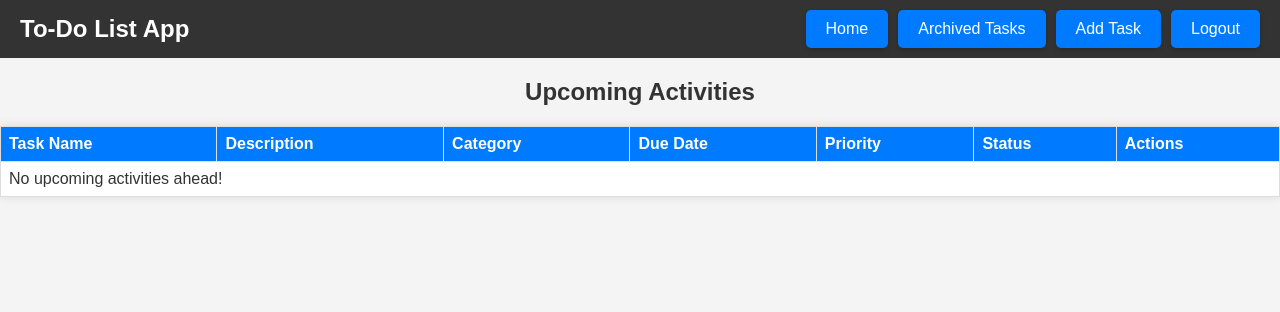
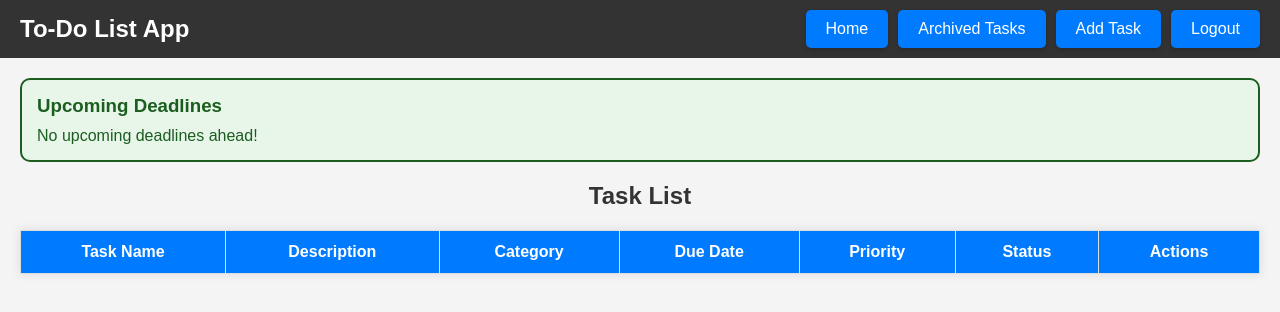
Before and after one commit to Vedabhavishya/ToDoLIst_React, a React (Vite) app: page / in a window 1280 px wide. Shown: the top 312 px of the page. Built offline with nearby package versions, Linux system fonts and the light colour scheme.

Commit message:
Modified Save button

```diff
--- a/src/App.jsx
+++ b/src/App.jsx
@@ -8,27 +8,39 @@ function App() {
   const [tasks, setTasks] = useState([]);
   const [archivedTasks, setArchivedTasks] = useState([]);
 
-  // Add Task Function (ensure task.name is explicitly set)
+  // Add Task Function (ensure task object has 'status')
   const addTask = (task) => {
-    setTasks([...tasks, { id: Date.now(), name: task.name, status: "Pending", ...task }]);
+    setTasks([
+      ...tasks,
+      { id: Date.now(), taskName: task.taskName, status: "Pending", ...task },
+    ]);
   };
 
-  // Archive Task (preserve full task object, including 'name')
+  // Archive Task Function (move task to archivedTasks)
   const archiveTask = (taskId) => {
     const taskToArchive = tasks.find((task) => task.id === taskId);
     if (taskToArchive) {
-      setArchivedTasks([...archivedTasks, { ...taskToArchive }]); // Preserve the full task object
-      setTasks(tasks.filter((task) => task.id !== taskId)); // Remove task from active tasks
+      setArchivedTasks([...archivedTasks, { ...taskToArchive }]);
+      setTasks(tasks.filter((task) => task.id !== taskId)); // Remove from active tasks
     }
   };
 
-  // Undo Archived Task (restore the full task object)
+  // Undo Archived Task (move back from archivedTasks to tasks)
   const undoArchivedTask = (taskId) => {
     const taskToUndo = archivedTasks.find((task) => task.id === taskId);
     if (taskToUndo) {
       setTasks([...tasks, { ...taskToUndo }]);
       setArchivedTasks(archivedTasks.filter((task) => task.id !== taskId));
     }
+  };
+
+  // Edit Task Function to update the task's status
+  const editTaskStatus = (taskId, status) => {
+    setTasks((prevTasks) =>
+      prevTasks.map((task) =>
+        task.id === taskId ? { ...task, status: status } : task
+      )
+    );
   };
 
   return (
@@ -41,14 +53,8 @@ function App() {
             element={
               <TaskList
                 tasks={tasks}
+                onEditTask={editTaskStatus}
                 onArchiveTask={archiveTask}
-                onUpdateTask={(taskId, status) =>
-                  setTasks((prevTasks) =>
-                    prevTasks.map((task) =>
-                      task.id === taskId ? { ...task, status } : task
-                    )
-                  )
-                }
               />
             }
           />
--- a/src/components/TaskList.css
+++ b/src/components/TaskList.css
@@ -1,17 +1,25 @@
-.task-table {
-  width: 100%;
-  border-collapse: collapse;
-  margin: 20px 0;
+.task-list-container {
+  padding: 20px;
 }
 
-.task-table th,
-.task-table td {
-  border: 1px solid #ddd;
-  padding: 8px;
-  text-align: left;
+.upcoming-deadlines-card {
+  background-color: #e8f5e9;
+  padding: 15px;
+  border: 2px solid #1b5e20;
+  border-radius: 10px;
+  margin-bottom: 20px;
+  color: #1b5e20;
 }
 
-.task-table th {
-  background-color: #007bff;
-  color: white;
+.upcoming-deadlines-card h3 {
+  margin: 0 0 10px 0;
 }
+
+.upcoming-deadlines-card ul {
+  list-style-type: none;
+  padding-left: 0;
+}
+
+.upcoming-deadlines-card li {
+  margin-bottom: 5px;
+}
--- a/src/components/TaskList.jsx
+++ b/src/components/TaskList.jsx
@@ -1,37 +1,53 @@
-import React, { useState } from "react";
+import React, { useState, useEffect } from "react";
 import "./TaskList.css";
 
-function TaskList({ tasks, onArchiveTask, onUpdateTask }) {
-  const [editableTask, setEditableTask] = useState(null);
-  const [editedStatus, setEditedStatus] = useState("");
+function TaskList({ tasks, onEditTask, onArchiveTask }) {
+  const [upcomingDeadlines, setUpcomingDeadlines] = useState([]);
+  const [editingTaskId, setEditingTaskId] = useState(null);
+  const [updatedStatus, setUpdatedStatus] = useState("");
 
-  const handleEdit = (task) => {
-    setEditableTask(task.id); // Track the task being edited
-    setEditedStatus(task.status); // Set current status in editable state
+  useEffect(() => {
+    const today = new Date();
+    const filteredTasks = tasks.filter((task) => {
+      const taskDueDate = new Date(task.dueDate);
+      const timeDiff = taskDueDate - today;
+      const daysLeft = timeDiff / (1000 * 60 * 60 * 24);
+      return daysLeft > 0 && daysLeft <= 7;
+    });
+    setUpcomingDeadlines(filteredTasks);
+  }, [tasks]);
+
+  const handleStatusChange = (e) => {
+    setUpdatedStatus(e.target.value);
   };
 
-  const handleSave = (task) => {
-    onUpdateTask(task.id, editedStatus); // Update the task status
-    setEditableTask(null); // Exit edit mode after saving
+  const handleSaveStatus = (taskId) => {
+    if (updatedStatus) {
+      onEditTask(taskId, updatedStatus); // Updating the task's status
+    }
+    setEditingTaskId(null); // Exit edit mode after saving
+    setUpdatedStatus("");
   };
-
-  const handleStatusChange = (e) => {
-    setEditedStatus(e.target.value); // Track changes in the status dropdown
-  };
-
-  const renderStatusDropdown = () => (
-    <select value={editedStatus} onChange={handleStatusChange}>
-      <option value="Pending">Pending</option>
-      <option value="Ongoing">Ongoing</option>
-      <option value="Completed">Completed</option>
-    </select>
-  );
 
   return (
     <div className="task-list-container">
-      <h2>Upcoming Activities</h2>
+      <div className="upcoming-deadlines-card">
+        <h3>Upcoming Deadlines</h3>
+        {upcomingDeadlines.length === 0 ? (
+          <p>No upcoming deadlines ahead!</p>
+        ) : (
+          <ul>
+            {upcomingDeadlines.map((task) => (
+              <li key={task.id}>
+                <strong>{task.taskName}</strong> - Due on {task.dueDate}
+              </li>
+            ))}
+          </ul>
+        )}
+      </div>
 
-      <table className="task-table">
+      <h2>Task List</h2>
+      <table>
         <thead>
           <tr>
             <th>Task Name</th>
@@ -43,45 +59,50 @@ function TaskList({ tasks, onArchiveTask, onUpdateTask }) {
             <th>Actions</th>
           </tr>
         </thead>
-
         <tbody>
-          {tasks.length === 0 ? (
-            <tr>
-              <td colSpan="7">No upcoming activities ahead!</td>
-            </tr>
-          ) : (
-            tasks.map((task) => (
+          {tasks.map((task) => (
             <tr key={task.id}>
-                <td>{task.taskName}</td> {/* Fixed task name display */}
+              <td>{task.taskName}</td>
               <td>{task.description}</td>
               <td>{task.category}</td>
               <td>{task.dueDate}</td>
               <td>{task.priority}</td>
-
-                {/* Editable Status Column */}
               <td>
-                  {editableTask === task.id
-                    ? renderStatusDropdown()
-                    : task.status}
+                {editingTaskId === task.id ? (
+                  <select
+                    value={updatedStatus || task.status}
+                    onChange={handleStatusChange}
+                  >
+                    <option value="Pending">Pending</option>
+                    <option value="Ongoing">Ongoing</option>
+                    <option value="Completed">Completed</option>
+                  </select>
+                ) : (
+                  task.status
+                )}
               </td>
-
               <td>
-                  {editableTask === task.id ? (
-                    <button onClick={() => handleSave(task)}>Save</button>
+                {editingTaskId === task.id ? (
+                  <button onClick={() => handleSaveStatus(task.id)}>
+                    Save
+                  </button>
                 ) : (
-                    <button onClick={() => handleEdit(task)}>Edit</button>
+                  <>
+                    {(task.status === "Pending" || task.status === "Ongoing") && (
+                      <button onClick={() => setEditingTaskId(task.id)}>
+                        Edit
+                      </button>
                     )}
-
-                  {/* Archive Button for Completed Tasks */}
                     {task.status === "Completed" && (
                       <button onClick={() => onArchiveTask(task.id)}>
                         Archive
                       </button>
                     )}
+                  </>
+                )}
               </td>
             </tr>
-            ))
-          )}
+          ))}
         </tbody>
       </table>
     </div>
```
Lines whose indentation alone changed are shown as unchanged.
